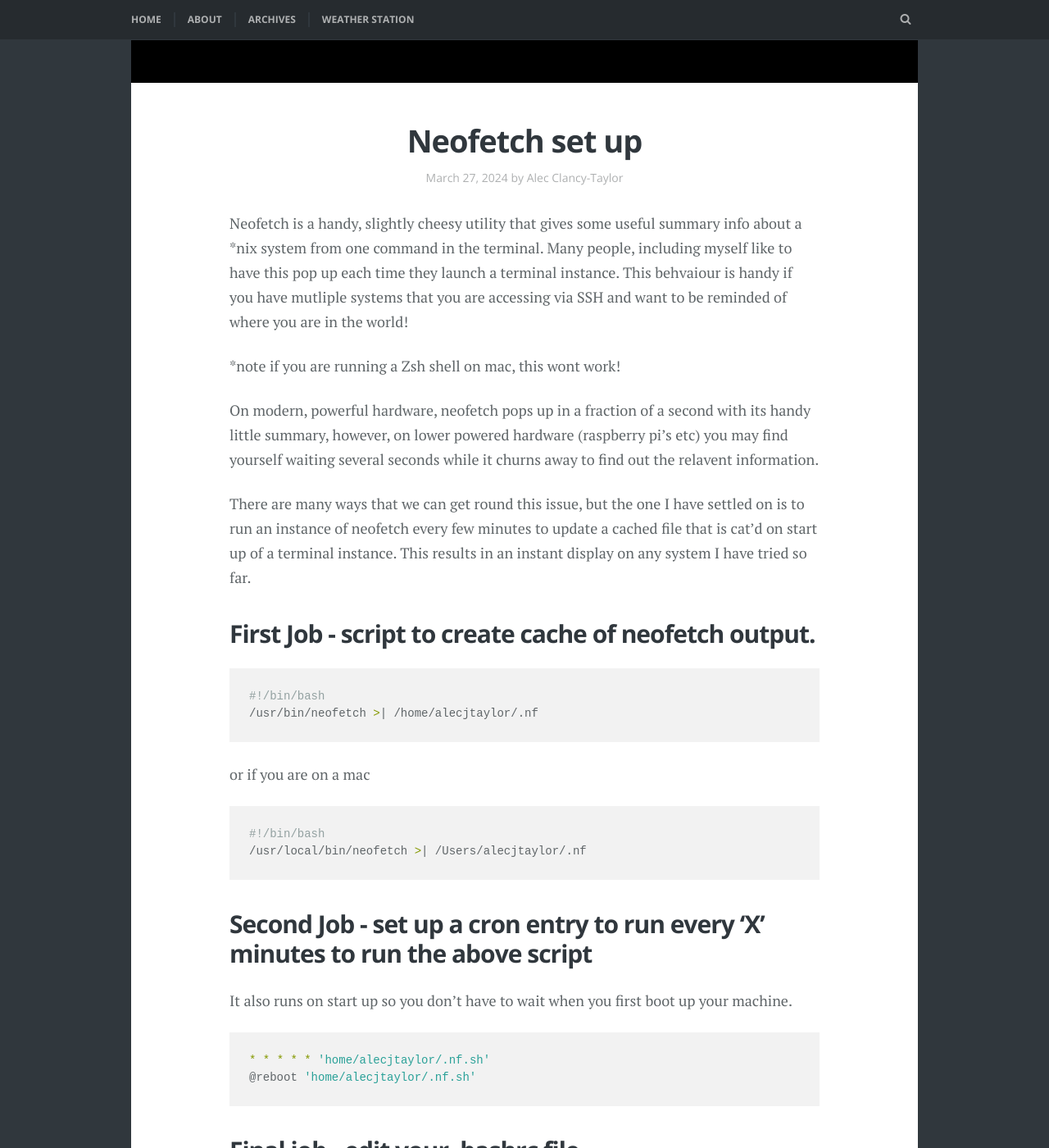
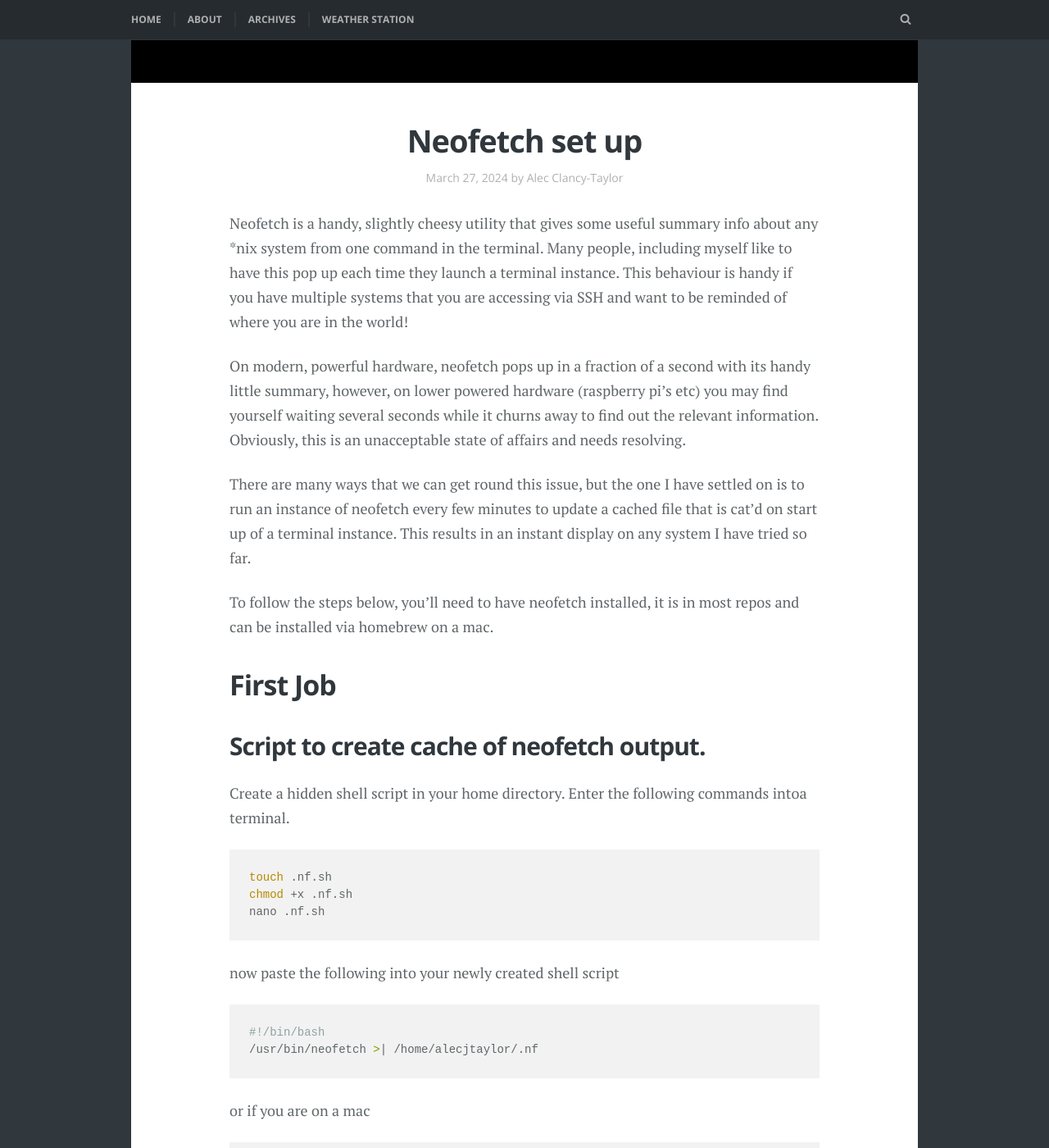
Before and after one commit to alecjtaylor/blog, a Jekyll site: the page built from _posts/2024-03-27-neofetch-setup.md, in a window 1280 px wide and 1400 px high, scrolled down 739 px. Shown: the whole window at 82% size. Built offline with Jekyll 4.4.1, drawn with Linux system fonts in a browser that asks for light colours; some web fonts are replaced; some of the changed text lies outside the part shown.

Commit message:
last update to neofetch post

```diff
--- a/_posts/2024-03-27-neofetch-setup.md
+++ b/_posts/2024-03-27-neofetch-setup.md
@@ -1,20 +1,30 @@
 ---
 layout: post
-title:  "Neofetch set up"
-date:   2024-03-27
+title: "Neofetch set up"
+date: 2024-03-27
 featured_image: mac_neofetch.jpg
 tags: [neofetch, linux. dotfiles, configuration]
 ---
 
-Neofetch is a handy, slightly cheesy utility that gives some useful summary info about a *nix system from one command in the terminal. Many people, including myself like to have this pop up each time they launch a terminal instance. This behvaiour is handy if you have mutliple systems that you are accessing via SSH and want to be reminded of where you are in the world!
+Neofetch is a handy, slightly cheesy utility that gives some useful summary info about any *nix system from one command in the terminal. Many people, including myself like to have this pop up each time they launch a terminal instance. This behaviour is handy if you have multiple systems that you are accessing via SSH and want to be reminded of where you are in the world!
 
-*note if you are running a Zsh shell on mac, this wont work!
-
-On modern, powerful hardware, neofetch pops up in a fraction of a second with its handy little summary, however, on lower powered hardware (raspberry pi's etc) you may find yourself waiting several seconds while it churns away to find out the relavent information.
+On modern, powerful hardware, neofetch pops up in a fraction of a second with its handy little summary, however, on lower powered hardware (raspberry pi's etc) you may find yourself waiting several seconds while it churns away to find out the relevant information. Obviously, this is an unacceptable state of affairs and needs resolving.
 
 There are many ways that we can get round this issue, but the one I have settled on is to run an instance of neofetch every few minutes to update a cached file that is cat'd on start up of a terminal instance. This results in an instant display on any system I have tried so far.
 
-### First Job - script to create cache of neofetch output.
+To follow the steps below, you'll need to have neofetch installed, it is in most repos and can be installed via homebrew on a mac.
+
+## First Job
+### Script to create cache of neofetch output.
+Create a hidden shell script in your home directory. Enter the following commands intoa terminal.
+
+{% highlight bash %}
+touch .nf.sh
+chmod +x .nf.sh
+nano .nf.sh
+{% endhighlight %}
+
+now paste the following into your newly created shell script
 
 {% highlight bash %}
 #!/bin/bash
@@ -22,31 +32,41 @@ There are many ways that we can get round this issue, but the one I have settled
 {% endhighlight %}
 
 or if you are on a mac
-
 {% highlight bash %}
 #!/bin/bash
 /usr/local/bin/neofetch >| /Users/alecjtaylor/.nf
 {% endhighlight %}
 
-### Second Job - set up a cron entry to run every 'X' minutes to run the above script
-It also runs on start up so you don't have to wait when you first boot up your machine.
+## Second Job
+### Set up a cron entry to run every 'X' minutes to run the above script
+You will need to run the command {% highlight bash %} 'crontab -e' {% endhighlight %} in order to add the text below. If given the option, select the nano option to edit the file, the world doesn't need more VIM evaglesits.
 
 {% highlight bash %}
 * * * * * 'home/alecjtaylor/.nf.sh'
 @reboot 'home/alecjtaylor/.nf.sh'
 {% endhighlight %}
 
-### Final job - edit your .bashrc file
+or if you are on a mac
+
+{% highlight bash %}
+* * * * * '/Users/alecjtaylor/.nf.sh'
+@reboot 'Users/alecjtaylor/.nf.sh'
+{% endhighlight %}
+
+
+## Final job
+### Edit your .bashrc file
 
 In linux and assuming you are running a bash shell, you'll need to add a command at the end of the .bashrc file to display the content of the cached neofetch output each time a new terminal session is started.
 If you are on a mac, I'd suggest adding this to a .bash_profile file if it exists, or you can create your own .bashrc if you like.
+*note if you are running a ZSH shell on mac, you'll need to update your appropriate zsh config files which I think is the .zshrc
 
 {% highlight bash %}
 cat .nf 2> /dev/null
 {% endhighlight %}
 
-the '2> /dev/null' bit is a handy bash command that redirects any errors to /dev/null, which in practice hides them. this keeps things tidy just in case there is an issue with something in the chain.
+the '2> /dev/null' bit is a handy bit of syntax that redirects any errors to /dev/null, which in practice hides them from appearing in the terminal. This keeps things tidy just in case there is an issue with something in the chain.
 
-<!--more-->
+If all has gone well, you should now get something like this each time you open a terminal or remote into the system.
 
-{% include image_caption.html imageurl="/blog/images/posts/raspberry_neofetch.jpg" title="Mac Neofetch" caption="Sample of mac neofetch output" %}
+{% include image_caption.html imageurl="/blog/images/posts/raspberry_neofetch.jpg" title="Mac Neofetch" caption="Sample of raspberry pi neofetch output" %}
```
